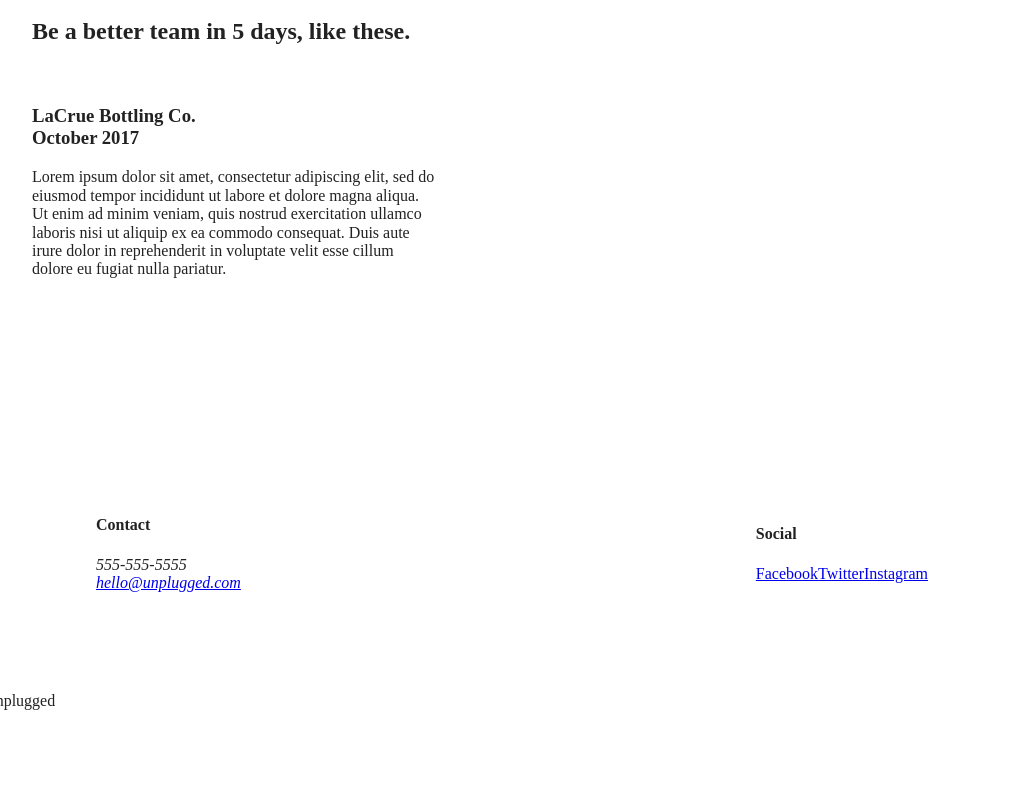
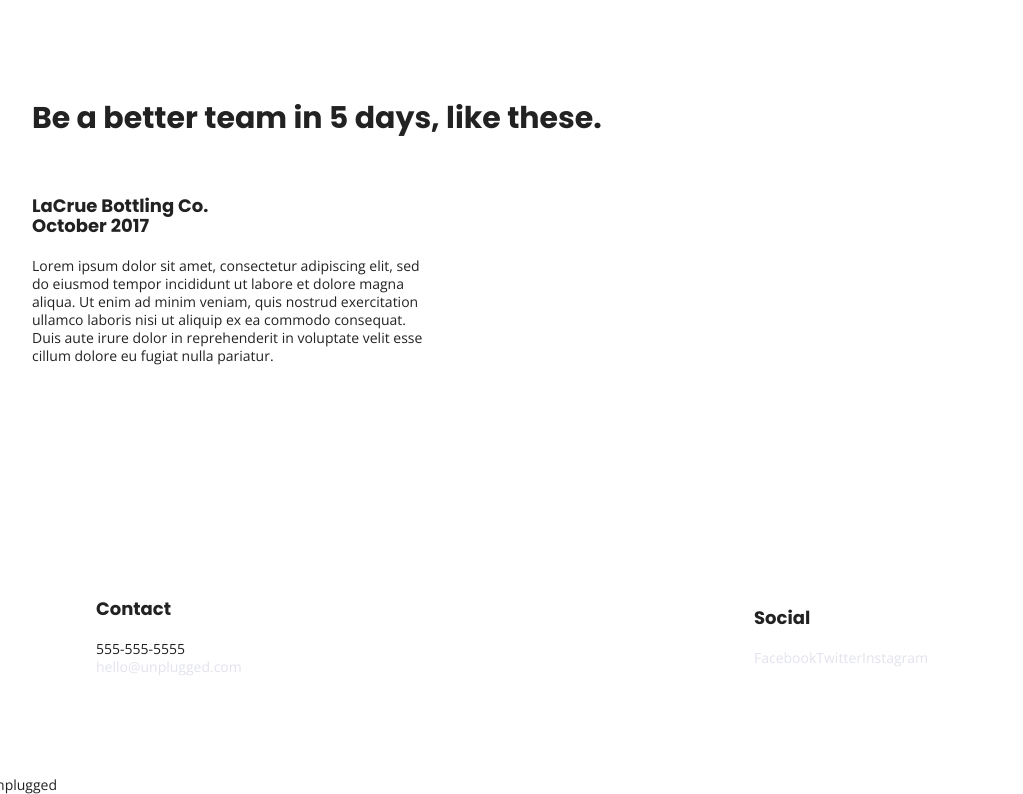
Before and after one commit to jclegg31/unplugged-retreat, a website built with Parcel: page index.html in a window 1280 px wide. Shown: the part 1333-2127 px from the top of the page, without its empty margins (128-1151 px from the left). Before the commit the page ends 2044 px from the top, so only its background shows below. Built offline with nearby package versions, Linux system fonts and the light colour scheme.

Commit message:
Implement text styles

```diff
--- a/about/index.html
+++ b/about/index.html
@@ -20,6 +20,9 @@
   <link rel="stylesheet" href="../css/main.css">
 
   <meta name="theme-color" content="#fafafa">
+
+  <!-- Google Fonts -->
+  <link href="https://fonts.googleapis.com/css?family=Open+Sans:400,700|Poppins:500,700" rel="stylesheet">
 </head>
 
 <body>
--- a/css/main.css
+++ b/css/main.css
@@ -86,6 +86,49 @@
 /* ==========================================================================
    Author's custom styles
    ========================================================================== */
+/* Global Styles */
+
+html {
+  font-size: 16px;
+}
+
+body {
+  font-family: "Open Sans", sans-serif;
+  font-size: 1em;
+  text-align: left;
+}
+
+ul,
+ol {
+  list-style-type: none;
+}
+
+h2 {
+  font-family: 'Poppins', sans-serif;
+  font-size: 1.875em;
+}
+
+h3,
+h4 {
+  font-family: 'Poppins', sans-serif;
+  margin: 20px 0;
+  font-size: 1.125em;
+}
+
+a {
+  color: #e2e3ed;
+  text-decoration: none;
+}
+
+p {
+  font-size: .875em;
+  line-height: 1.285;
+}
+
+address {
+  font-style: normal;
+ }
+
 
 /* ------ Base Header - Footer Styles ----- */
 
@@ -100,13 +143,11 @@
   justify-content: center;
   align-items: center; /*doesn't seem do anything */
   flex-flow: row wrap; /*doesn't seem do anything */
-
 }
 
 header {
   padding: 15px 0;
 }
-
 
 header .content-wrapper {
   display: flex;
@@ -128,7 +169,6 @@
   align-items: center; /*Doesn't seem to do anything */
   flex-flow: row wrap; /*Doesn't seem to do anything */
   width: 60%; /*widened container */
-
 }
 
 header nav ul {
@@ -150,7 +190,6 @@
 footer .content-wrapper {
   width: 55%;
   margin: 50px 0;
-
 }
 
 footer .contact {
@@ -167,7 +206,6 @@
   display: flex; /*Doesn't seem to do anything */
   justify-content: center; /*Doesn't seem to do anything */
   align-items: center; /*Doesn't seem to do anything */
-
 }
 
 /* -------------------- Mobile Styles - Homepage -------------------- */
@@ -213,14 +251,11 @@
   justify-content: center;
   align-items: center;
   flex-flow: row wrap;
-
 }
 
 .features p {
   margin: 0;
 }
-
-
 
 /* Reviews */
 
@@ -228,7 +263,6 @@
   display: flex;
   justify-content: center;
   flex-flow: row wrap;
-
 }
 
 .reviews h2 {
@@ -249,7 +283,6 @@
   justify-content: center;
   align-items: center;
   flex-flow: row wrap;
-
 }
 
 .contact-section {
@@ -257,7 +290,6 @@
   justify-content: center;
   align-items: center;
   flex-flow: row wrap;
-
 }
 
 .contact-content p {
@@ -273,7 +305,6 @@
   justify-content: center;
   align-items: center;
   flex-flow: row wrap;
-
 }
 
 .faq .content-wrapper {
@@ -403,13 +434,11 @@
   header {
     justify-content: space-around;
     margin: 33px 0;
-
   }
 
   header .content-wrapper {
     width: 100%;
     justify-content: space-between;
-
   }
 
   header nav {
@@ -432,12 +461,11 @@
     display: flex;
     justify-content: space-between;
     flex-flow: row wrap;
-
   }
 
   aside .content-wrapper .form-description,
   aside .content-wrapper .form {
-       width: 40%
+    width: 40%;
     margin: 0;
   }
 
@@ -449,7 +477,6 @@
     align-items: center;
     flex-flow: column wrap;
     flex-basis: 50%;
-
   }
 
   .features .features-item-description {
@@ -492,7 +519,7 @@
     display: flex;
     justify-content: space-between;
     align-items: center;
-      padding-top: 20px
+    padding-top: 20px;
   }
 
   .mission-content p {
@@ -515,20 +542,14 @@
     justify-content: space-between;
   }
 
-
   .faq-content {
     flex-basis: 45%;
   }
-
 
   .faq h2 {
     width: 100%;
   }
 }
-
-
-
-
 
 @media only screen and (min-width: 1200px) {
   /* Desktop styles here */
@@ -578,12 +599,7 @@
   .faq h2 {
     width: 100%;
   }
-
 }
-
-
-
-
 
 /* ==========================================================================
    Print styles.
--- a/index.html
+++ b/index.html
@@ -22,6 +22,9 @@
   <script src="../js/vendor/modernizr-3.11.2.min.js"></script>
 
   <meta name="theme-color" content="#fafafa">
+
+  <!-- Google Fonts -->
+  <link href="https://fonts.googleapis.com/css?family=Open+Sans:400,700|Poppins:500,700" rel="stylesheet">
 </head>
 
 <body>
```
Also changed, not shown: faq/index.html (+3 -0 lines). Lines whose indentation alone changed are shown as unchanged.
